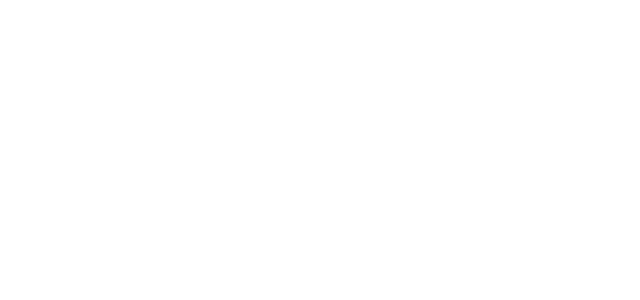
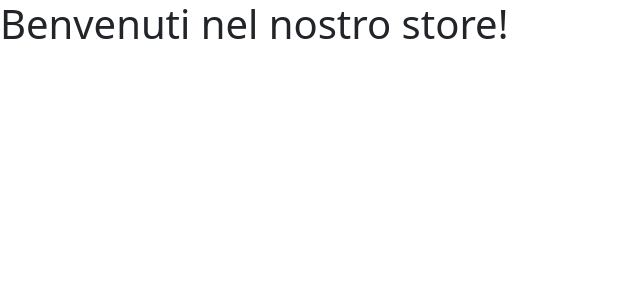
Before and after one commit to anthony-mure/react-router, a React (Vite) app: page / in a window 1280 px wide. Shown: the top 300 px of the page, without its empty margins (0-640 px from the left). Built offline with nearby package versions, Linux system fonts and the light colour scheme.

Commit message:
[add]import-in-App.jsx(files:HomePage.jsx,About.jsx&Products.jsx)

```diff
--- a/src/App.jsx
+++ b/src/App.jsx
@@ -1,7 +1,20 @@
-import { BrowserRouter } from "react-router-dom"
+import { BrowserRouter,Routes,Route } from "react-router-dom";
+
+import HomePage from "./pages/HomePage";
+import About from "./pages/About";
+import Products from "./pages/Products";
 
 function App() {
-  return <BrowserRouter></BrowserRouter>
+  return (
+    <BrowserRouter>
+      <Routes>
+        <Route path="/" element={<HomePage />}></Route>
+        <Route path="/About" element={<About />}></Route>
+        <Route path="/Products" element={<Products />}></Route>
+      </Routes>
+    </BrowserRouter>
+
+  )
 
 }
 
--- a/src/pages/Home.jsx
+++ b/src/pages/HomePage.jsx
@@ -1,9 +1,9 @@
-import React from 'react'
+
 
 const Home = () => {
   return (
     <div>
-
+      <h1>Benvenuti nel nostro store!</h1>
     </div>
   )
 }
```
